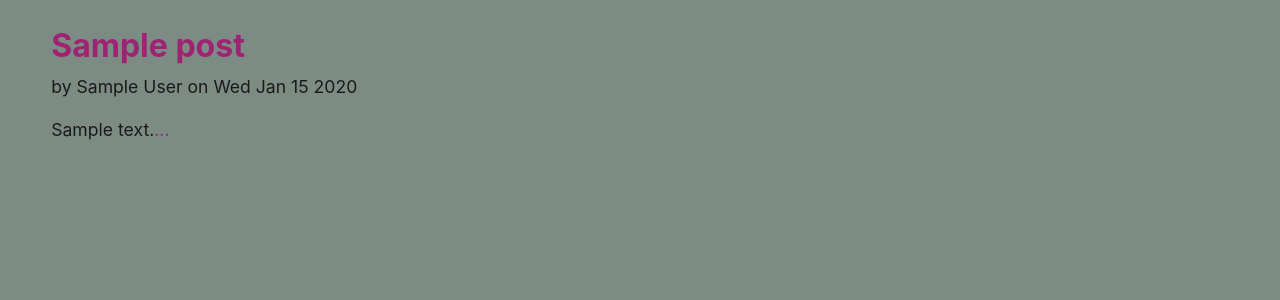
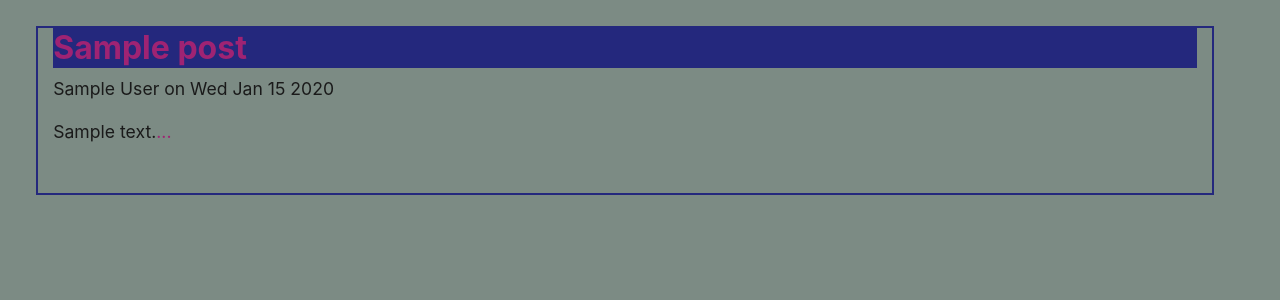
Before and after one commit to agassiot/hot-takes, a Node server app: page / in a window 1280 px wide. Shown: the part 154-454 px from the top of the page. Run offline with Node 20, Linux system fonts and the light colour scheme; tables that the repository leaves empty hold one stand-in row (values such as "Sample post"); some libraries are stand-ins or nearby versions.

Commit message:
final touches

```diff
--- a/public/css/jass.css
+++ b/public/css/jass.css
@@ -1,10 +1,4 @@
-/*! normalize.css v8.0.1 | MIT License | github.com/necolas/normalize.css */
-/* Document
-   ========================================================================== */
-/**
- * 1. Correct the line height in all browsers.
- * 2. Prevent adjustments of font size after orientation changes in iOS.
- */
+
 html {
   line-height: 1.15;
   /* 1 */
@@ -12,37 +6,22 @@ html {
   /* 2 */
 }
 
-/* Sections
-   ========================================================================== */
-/**
- * Remove the margin in all browsers.
- */
+
 body {
   margin: 0;
 }
 
-/**
- * Render the `main` element consistently in IE.
- */
 main {
   display: block;
 }
 
-/**
- * Correct the font size and margin on `h1` elements within `section` and
- * `article` contexts in Chrome, Firefox, and Safari.
- */
+
 h1 {
   font-size: 2em;
   margin: 0.67em 0;
 }
 
-/* Grouping content
-   ========================================================================== */
-/**
- * 1. Add the correct box sizing in Firefox.
- * 2. Show the overflow in Edge and IE.
- */
+
 hr {
   box-sizing: content-box;
   /* 1 */
@@ -52,10 +31,6 @@ hr {
   /* 2 */
 }
 
-/**
- * 1. Correct the inheritance and scaling of font size in all browsers.
- * 2. Correct the odd `em` font sizing in all browsers.
- */
 pre {
   font-family: monospace, monospace;
   /* 1 */
@@ -63,11 +38,6 @@ pre {
   /* 2 */
 }
 
-/* Text-level semantics
-   ========================================================================== */
-/**
- * Remove the gray background on active links in IE 10.
- */
 a {
   background-color: transparent;
 }
@@ -93,10 +63,7 @@ strong {
   font-weight: bolder;
 }
 
-/**
- * 1. Correct the inheritance and scaling of font size in all browsers.
- * 2. Correct the odd `em` font sizing in all browsers.
- */
+
 code,
 kbd,
 samp {
@@ -113,10 +80,7 @@ small {
   font-size: 80%;
 }
 
-/**
- * Prevent `sub` and `sup` elements from affecting the line height in
- * all browsers.
- */
+
 sub,
 sup {
   font-size: 75%;
@@ -221,12 +185,7 @@ fieldset {
   padding: 0.35em 0.75em 0.625em;
 }
 
-/**
- * 1. Correct the text wrapping in Edge and IE.
- * 2. Correct the color inheritance from `fieldset` elements in IE.
- * 3. Remove the padding so developers are not caught out when they zero out
- *    `fieldset` elements in all browsers.
- */
+
 legend {
   box-sizing: border-box;
   /* 1 */
@@ -1085,14 +1044,16 @@ a:hover {
 }
 
 .card {
-  border: 1px solid #1a1a1a;
+  border: 2px solid #24287d;
   margin-bottom: 1rem;
+  padding-bottom: 2rem;
 }
 
 .card .card-header {
-  padding: 0.375rem;
-  background-color: #2d3e50;
-  color: #d9e9e8;
+  padding: 0rem;
+  background-color: #24287d;
+  color: #9f2373;
+  width: 100%;
 }
 
 .card .card-body {
--- a/server.js
+++ b/server.js
@@ -7,12 +7,12 @@ var helpers = require('./utils/helpers');
 var sequelize = require('./config/connection');
 var SequelizeStore = require('connect-session-sequelize')(session.Store);
 
+var PORT = process.env.PORT || 3001;
 var app = express();
-var PORT = process.env.PORT || 3001;
 var hbs = exphbs.create({ helpers });
 
 var sess = {
-    secret: 'Super secret secret',
+    secret: 'asdfqwer',
     cookie: {
       maxAge: 3000000,
       httpOnly: true,
--- a/views/homepage.handlebars
+++ b/views/homepage.handlebars
@@ -1,11 +1,10 @@
 {{#each posts as |post| }}
 <div class="row mb-4 w-100 project justify-center align-center">
-  <div class="col-md-12 justify-center w-100">
-    <h2>
-
+  <div class="col-md-12 justify-center w-100 card">
+    <h2 class="card-header w-100">
       <a href="/post/{{post.id}}">{{post.title}}</a>
     </h2>
-     <p>by {{post.author}} on {{ sliceDate post.makeStamp}}</p>
+     <p>{{post.author}} on {{ sliceDate post.makeStamp}}</p>
 
     <p>{{{ post.body}}}<a href="/post/{{post.id}}">...</a></p>
   </div>
--- a/views/post.handlebars
+++ b/views/post.handlebars
@@ -5,7 +5,7 @@
       <a href="/post/{{post.id}}">{{post.title}}</a>
     </h2>
 
-    <p>Created by {{post.author}} on {{sliceDate post.makeStamp}}</p>
+    <p>{{post.author}} on {{sliceDate post.makeStamp}}</p>
   </div>
   <div class="col-md-8">
 
--- a/views/profile.handlebars
+++ b/views/profile.handlebars
@@ -1,7 +1,7 @@
 
 <div class="row">
   <div class="col-auto">
-    <h2>Hello, {{name}}</h2>
+    <h2>{{name}} Profile Page</h2>
   </div>
 </div>
 
@@ -27,7 +27,7 @@
   </div>
 
   {{#if posts.length}}
-  <div class="col-md-6 project-list">
+  <div class="col-md-6">
     <h3>Current Take:</h3>
 
     {{#each posts as |post|}}
```
